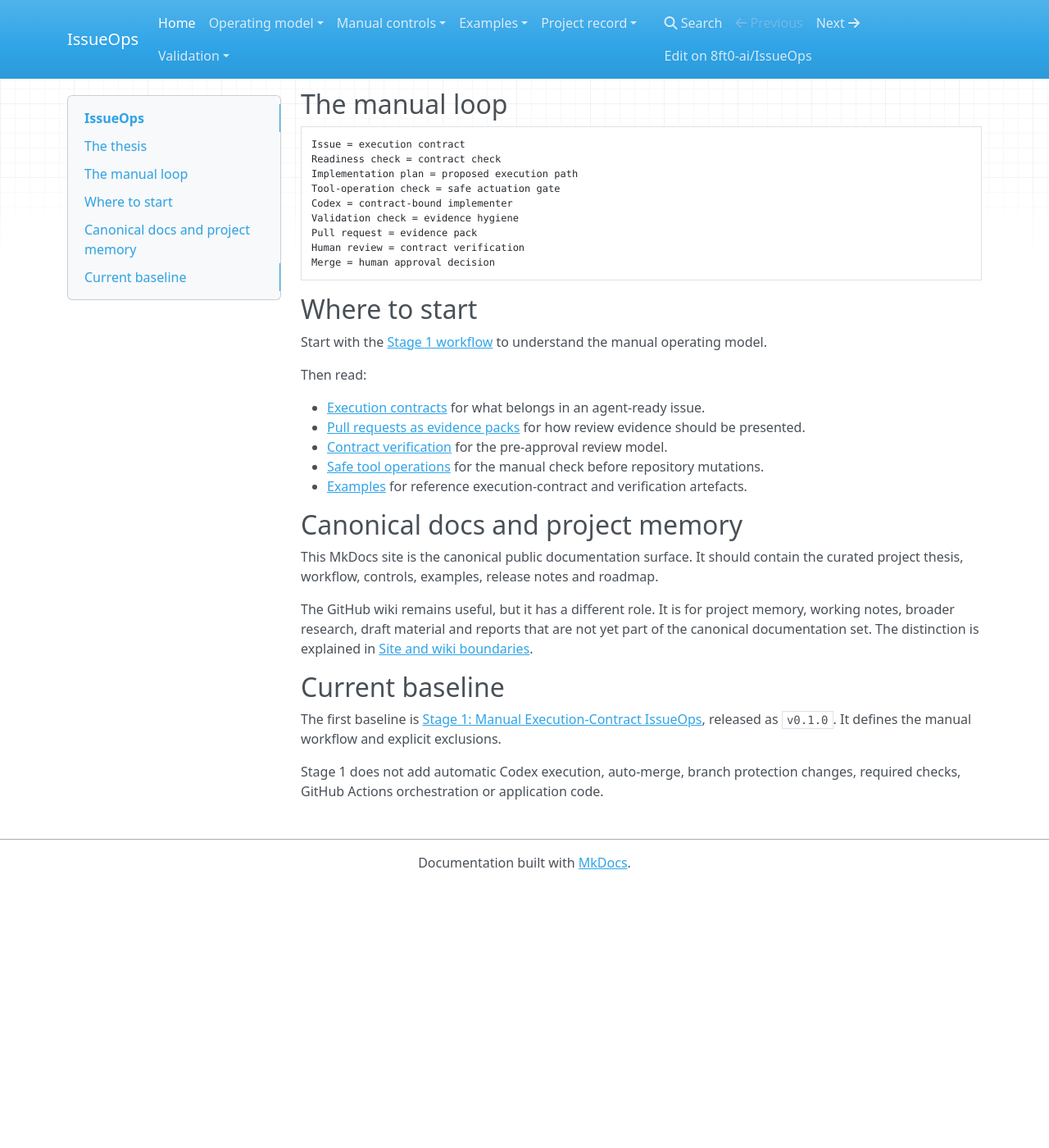
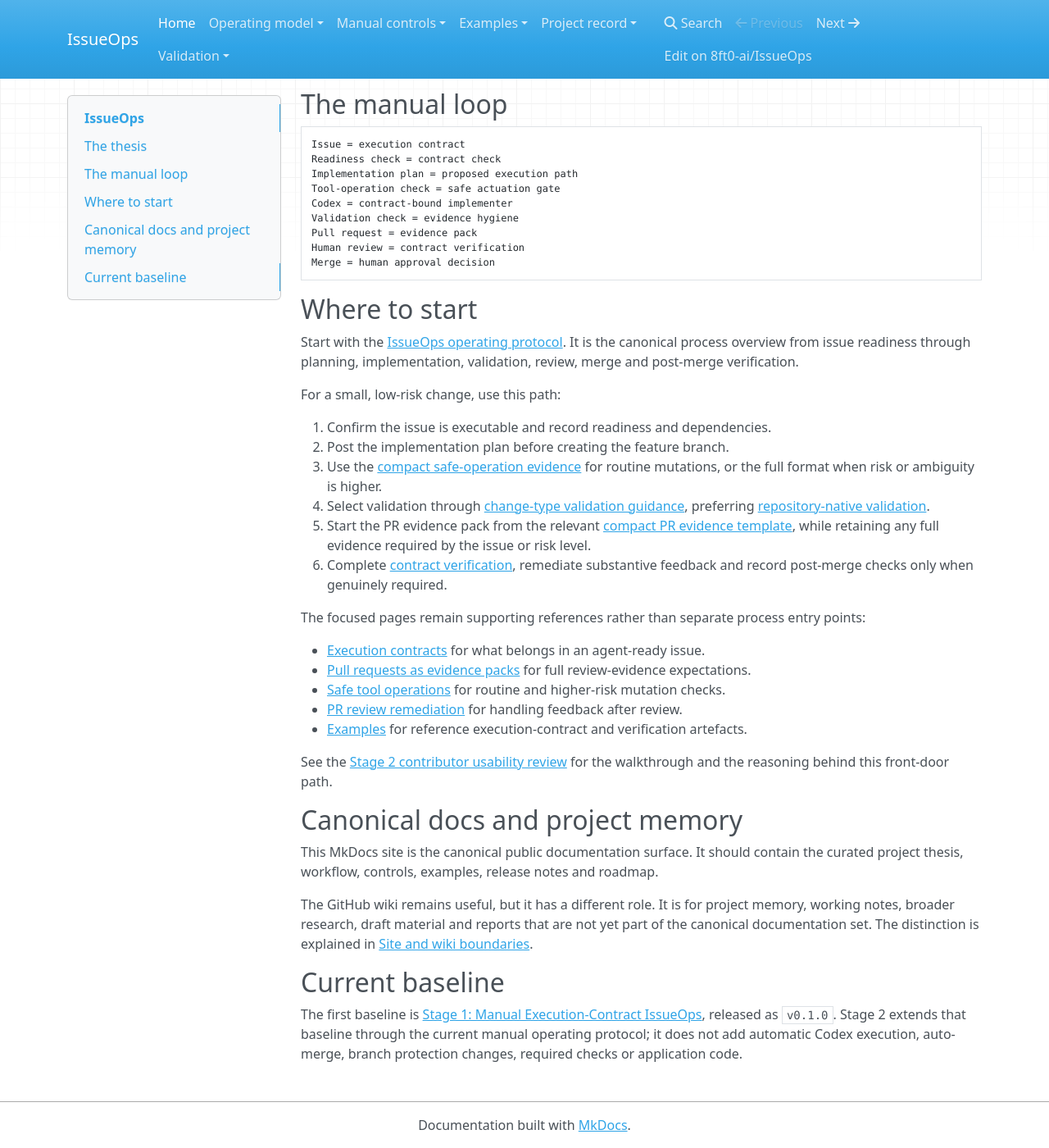
Before and after one commit to 8ft0-ai/IssueOps, an MkDocs documentation site: the page built from docs/index.md, in a window 1280 px wide and 1400 px high, scrolled down 569 px. Shown: the whole window at 82% size. Built offline with MkDocs 1.6.1, drawn with Linux system fonts in a browser that asks for light colours; nearby versions of some CDN libraries; before the commit the page ends 1649 px from its top, so only the background shows below that; some of the changed text lies outside the part shown.

Commit message:
Stage 2.22: Review Stage 2 contributor usability (#62)
Completes #57 with a bounded contributor usability review, clearer documentation entry path, and repository-native MkDocs validation evidence.

```diff
--- a/docs/index.md
+++ b/docs/index.md
@@ -4,7 +4,7 @@
 
 IssueOps is an experiment in making agentic coding safer and easier to review by turning the GitHub issue into an execution contract. The issue defines the work. The branch contains the implementation. The pull request becomes the evidence pack that a human can verify before deciding whether to merge.
 
-The repository starts deliberately small. Stage 1 is a manual workflow for using Codex and similar coding agents inside a repository without pretending that automation is already in place. The point is to prove the language, boundaries and review evidence before adding orchestration.
+The repository starts deliberately small. Stage 1 established the manual workflow, while Stage 2 hardened it into the current operating protocol with clearer readiness, dependency, validation, remediation and evidence controls.
 
 ## The thesis
 
@@ -30,15 +30,26 @@ Merge = human approval decision
 
 ## Where to start
 
-Start with the [Stage 1 workflow](issueops.md) to understand the manual operating model.
+Start with the [IssueOps operating protocol](issueops-protocol.md). It is the canonical process overview from issue readiness through planning, implementation, validation, review, merge and post-merge verification.
 
-Then read:
+For a small, low-risk change, use this path:
+
+1. Confirm the issue is executable and record readiness and dependencies.
+2. Post the implementation plan before creating the feature branch.
+3. Use the [compact safe-operation evidence](tool-operations.md#compact-evidence-format) for routine mutations, or the full format when risk or ambiguity is higher.
+4. Select validation through [change-type validation guidance](change-type-validation.md), preferring [repository-native validation](repository-native-validation.md).
+5. Start the PR evidence pack from the relevant [compact PR evidence template](pr-evidence-templates.md), while retaining any full evidence required by the issue or risk level.
+6. Complete [contract verification](contract-verification.md), remediate substantive feedback and record post-merge checks only when genuinely required.
+
+The focused pages remain supporting references rather than separate process entry points:
 
 - [Execution contracts](execution-contracts.md) for what belongs in an agent-ready issue.
-- [Pull requests as evidence packs](pr-evidence-packs.md) for how review evidence should be presented.
-- [Contract verification](contract-verification.md) for the pre-approval review model.
-- [Safe tool operations](tool-operations.md) for the manual check before repository mutations.
+- [Pull requests as evidence packs](pr-evidence-packs.md) for full review-evidence expectations.
+- [Safe tool operations](tool-operations.md) for routine and higher-risk mutation checks.
+- [PR review remediation](review-remediation.md) for handling feedback after review.
 - [Examples](examples/README.md) for reference execution-contract and verification artefacts.
+
+See the [Stage 2 contributor usability review](contributor-usability-review.md) for the walkthrough and the reasoning behind this front-door path.
 
 ## Canonical docs and project memory
 
@@ -48,6 +59,4 @@ The GitHub wiki remains useful, but it has a different role. It is for project m
 
 ## Current baseline
 
-The first baseline is [Stage 1: Manual Execution-Contract IssueOps](releases/stage-1.md), released as `v0.1.0`. It defines the manual workflow and explicit exclusions.
-
-Stage 1 does not add automatic Codex execution, auto-merge, branch protection changes, required checks, GitHub Actions orchestration or application code.
+The first baseline is [Stage 1: Manual Execution-Contract IssueOps](releases/stage-1.md), released as `v0.1.0`. Stage 2 extends that baseline through the current manual operating protocol; it does not add automatic Codex execution, auto-merge, branch protection changes, required checks or application code.
--- a/mkdocs.yml
+++ b/mkdocs.yml
@@ -29,6 +29,7 @@ nav:
   - Project record:
       - Site and wiki boundaries: site-vs-wiki.md
       - Roadmap: roadmap.md
+      - Stage 2 contributor usability review: contributor-usability-review.md
       - Publishing: publishing.md
       - Stage 1 release notes: releases/stage-1.md
   - Validation:
```
Also changed, not shown: docs/contributor-usability-review.md (added, +78 -0 lines).
